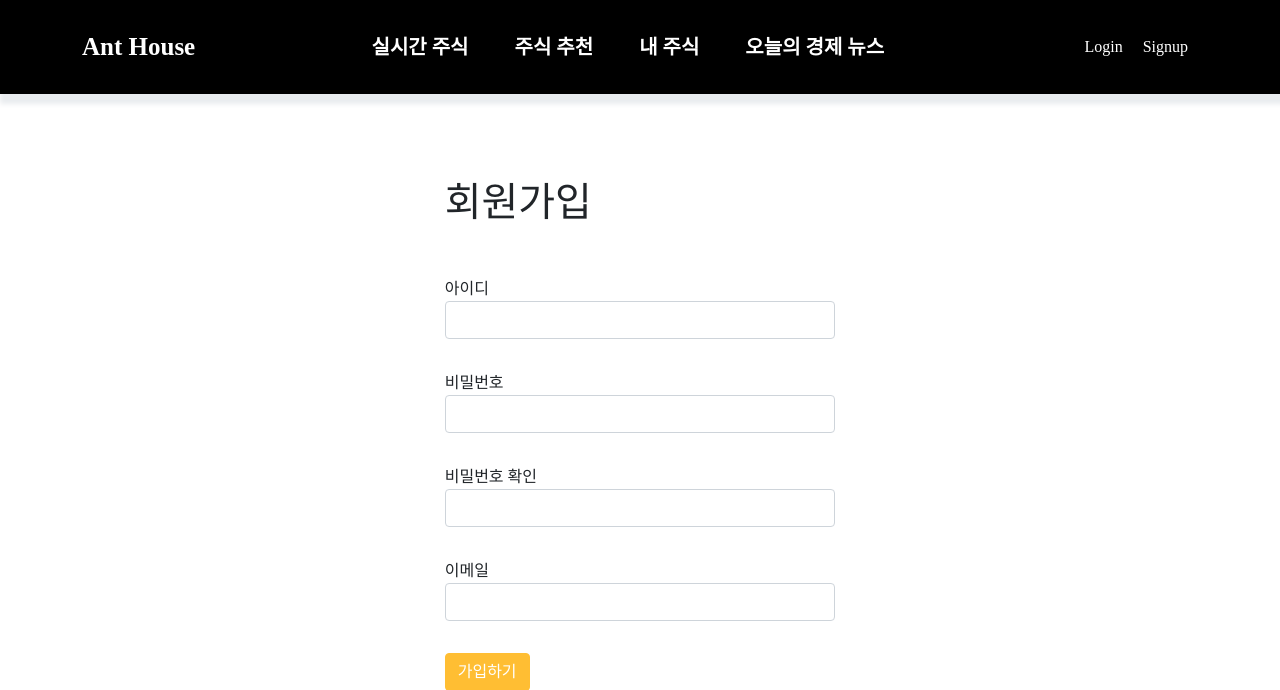
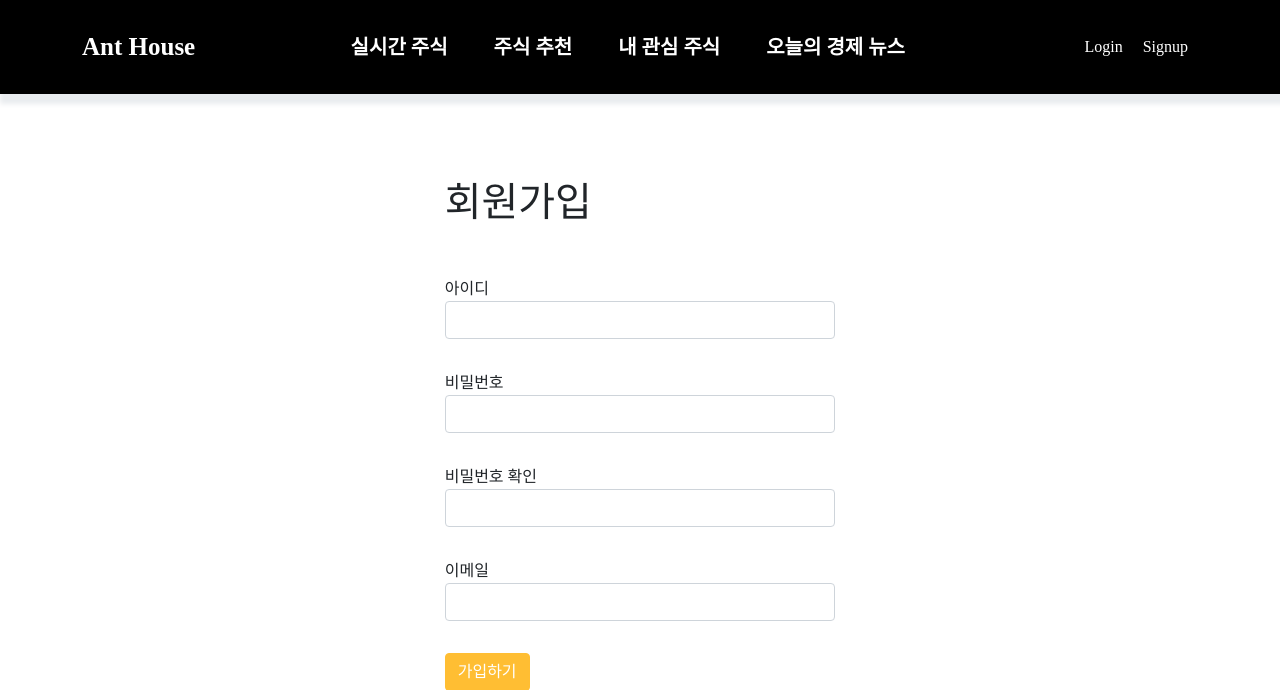
Before and after one commit to KBAntEater/KB_Ant_Eater, a Django app: page /common/signup/ in a window 1280 px wide. Shown: the top 690 px of the page. Run offline with Django 4.2, Linux system fonts and the light colour scheme; some libraries are stand-ins or nearby versions; some web fonts are replaced.

Commit message:
[MOD]:내 관심 주식

```diff
--- a/ANT_HOUSE/templates/base.html
+++ b/ANT_HOUSE/templates/base.html
@@ -56,7 +56,7 @@
                 </li>
 
                 <li class="nav-item">
-                  <a class="nav-link" href="{% url 'stock:my_stock' %}">내 주식
+                  <a class="nav-link" href="{% url 'stock:my_stock' %}">내 관심 주식
                   </a>
                 </li>
                 <li class="nav-item">
```
